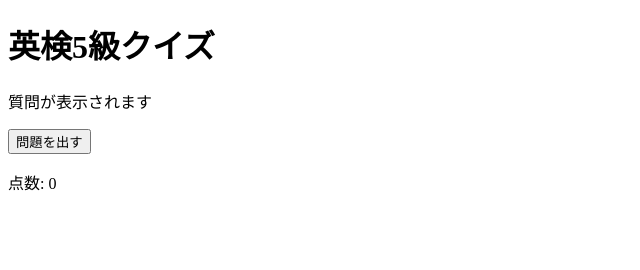
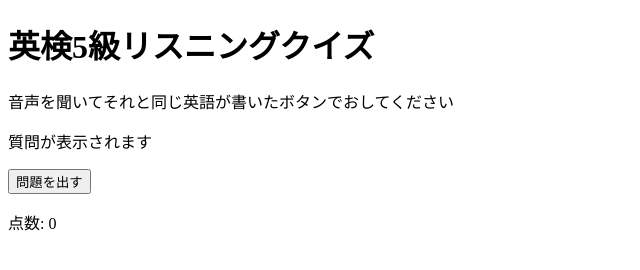
Before and after one commit to yucchannel/eiken5, a plain HTML site: page index.html in a window 1280 px wide. Shown: the whole page, without its empty margins (0-640 px from the left). Drawn offline with Linux system fonts and the light colour scheme.

Commit message:
Update index.html

```diff
--- a/index.html
+++ b/index.html
@@ -3,11 +3,12 @@
 <head>
     <meta charset="UTF-8">
     <meta name="viewport" content="width=device-width, initial-scale=1.0">
-    <title>英検5級クイズ</title>
+    <title>英検5級リスニングクイズ</title>
     <script src="https://code.responsivevoice.org/responsivevoice.js?key=YOUR_API_KEY"></script>
 </head>
 <body>
-    <h1>英検5級クイズ</h1>
+    <h1>英検5級リスニングクイズ</h1>
+    <p>音声を聞いてそれと同じ英語が書いたボタンでおしてください</p>
     <div id="question-container">
         <p id="question">質問が表示されます</p>
         <div id="wordButtons"></div>
```
